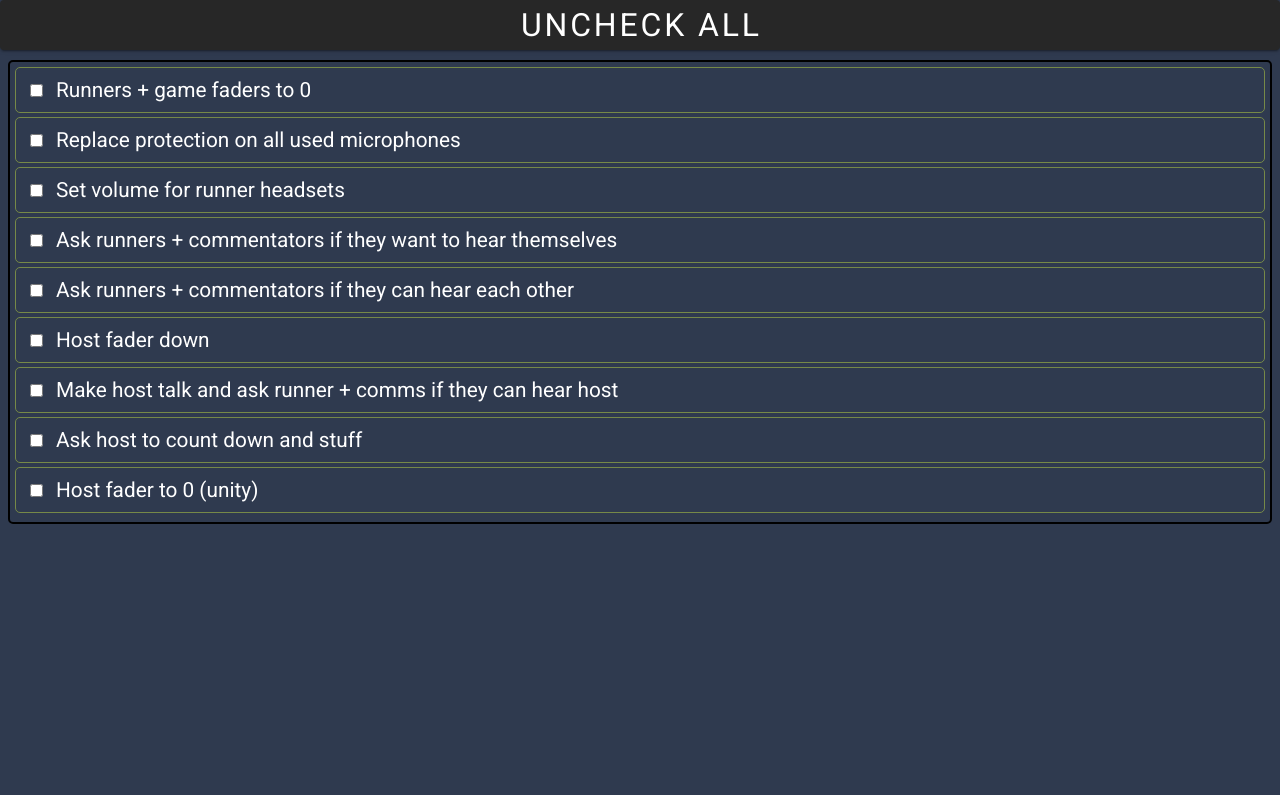
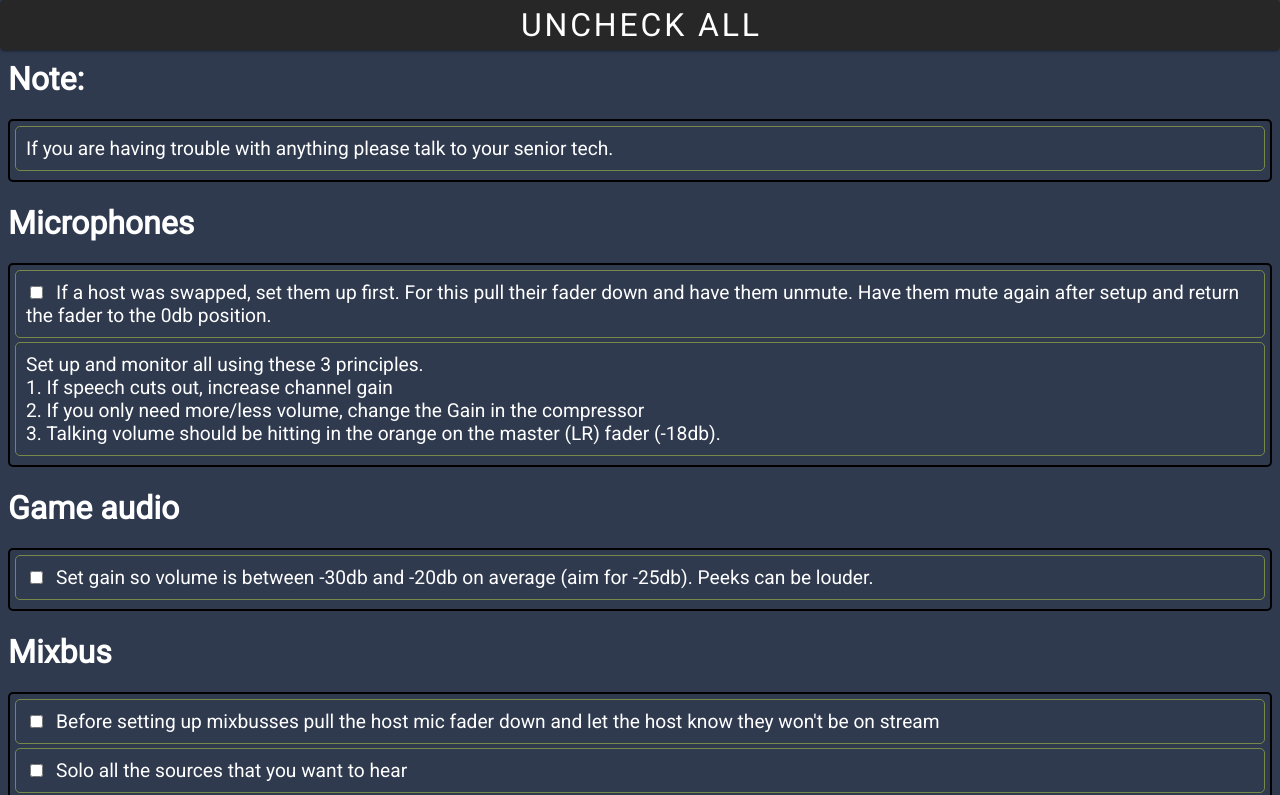
Before and after one commit to BSGmarathon/audiochecklist, a Vue app: page / in a window 1280 px wide. Shown: the top 795 px of the page. Built offline with nearby package versions, Linux system fonts and the light colour scheme; no server answers; the HTML template or start-up script is replaced by a standard one.

Commit message:
Copy new audio checklist

```diff
--- a/src/App.vue
+++ b/src/App.vue
@@ -2,34 +2,52 @@
 import { defineComponent } from 'vue'
 import type { ApplicationData, CheckBox } from '@/applicationTypes';
 import { channel, UNCHECK_EVENT, sendAudioReady } from './pusher';
+import {setAllGameItems, setAllMicItems, setAllMixbusItems} from '@/itemList';
 
 export default defineComponent({
   data (): ApplicationData {
     return {
-      checks: [],
+      items: [],
     };
   },
   created(): void {
-    const items = [
-      'Runners + game faders to 0',
-      'Replace protection on all used microphones',
-      'Set volume for runner headsets',
-      'Ask runners + commentators if they want to hear themselves',
-      'Ask runners + commentators if they can hear each other',
-      'Host fader down',
-      'Make host talk and ask runner + comms if they can hear host',
-      'Ask host to count down and stuff',
-      'Host fader to 0 (unity)',
-      // 'After countdown runner faders up',
-      // 'Slowly fade up game volume',
-    ];
+    this.items.push({
+      header: 'Note:',
+      checks: [
+        {
+          label: 'If you are having trouble with anything please talk to your senior tech.',
+          checked: false,
+          justText: true,
+        },
+      ],
+    });
 
-    for (const item of items) {
-      this.checks.push({
-        label: item,
-        checked: false,
+    const mic: CheckBox[] = [];
+
+    setAllMicItems(mic);
+
+    this.items.push({
+      header: 'Microphones',
+      checks: mic,
     });
-    }
+
+    const game: CheckBox[] = [];
+
+    setAllGameItems(game);
+
+    this.items.push({
+      header: 'Game audio',
+      checks: game,
+    });
+
+    const mixBus: CheckBox[] = [];
+
+    setAllMixbusItems(mixBus);
+
+    this.items.push({
+      header: 'Mixbus',
+      checks: mixBus,
+    });
   },
   mounted() {
     channel.bind(UNCHECK_EVENT, () => {
@@ -40,24 +58,34 @@ export default defineComponent({
     channel.unbind(UNCHECK_EVENT);
   },
   watch: {
-    checks: {
-      deep: true,
-      handler(value: CheckBox[]) {
-        if (value.every((cb) => cb.checked)) {
+    allChecked () {
+      if (this.allChecked) {
         sendAudioReady(true);
       }
     },
   },
+  computed: {
+    allChecked (): boolean {
+      return this.items.every(
+          (item) => item.checks.every((cb) => cb.justText || cb.checked),
+      );
+    },
   },
   methods: {
     uncheckAll (): void {
-      for (const check of this.checks) {
+      for (const item of this.items) {
+        for (const check of item.checks) {
           check.checked = false;
+        }
       }
 
       sendAudioReady(false);
     },
     checkItem(event: Event, check: CheckBox) {
+      if (check.justText) {
+        return;
+      }
+
       event.preventDefault();
       event.stopPropagation();
 
@@ -67,7 +95,7 @@ export default defineComponent({
       // fixes the weird checkbox bug
       requestAnimationFrame(() => {
         // if all the checks used to be checked, send not ready event
-        if (this.checks.every((cb) => cb.checked)) {
+        if (this.allChecked) {
           sendAudioReady(false);
         }
 
@@ -86,14 +114,20 @@ export default defineComponent({
   </header>
 
   <main>
+    <div v-for="(item, i) in items" :key="i">
+      <h1>{{ item.header }}</h1>
       <ul>
         <li :class="{
           'checked': check.checked,
-        }"  v-for="(check, i) in checks" :key="i" @click.prevent="checkItem($event, check)">
+        }"  v-for="(check, i) in item.checks" :key="i" @click.prevent="checkItem($event, check)">
+          <label v-if="check.justText" v-html="check.label"></label>
+          <template v-else>
             <input type="checkbox" :id="`checkbox${i}`" :checked="check.checked" readonly>
             <label :for="`checkbox${i}`">{{ check.label }}</label>
+          </template>
         </li>
       </ul>
+    </div>
   </main>
 </template>
 
@@ -213,7 +247,7 @@ ul {
     margin-bottom: 4px;
     cursor: pointer;
     transition: background-color ease-in-out 250ms;
-    font-size: 1.3em;
+    font-size: 1.2em;
 
     &.checked {
       //color: #ffffff;
--- /dev/null
+++ b/src/itemList.ts
@@ -0,0 +1,85 @@
+import type {CheckBox} from '@/applicationTypes';
+
+export function setAllMicItems(list: CheckBox[]): void {
+    list.push({
+        label: 'If a host was swapped, set them up first. For this pull their fader down and have them unmute. Have them mute again after setup and return the fader to the 0db position.',
+        checked: false,
+        justText: false,
+    });
+    list.push({
+        label: 'Set up and monitor all using these 3 principles.<br>1. If speech cuts out, increase channel gain<br>2. If you only need more/less volume, change the Gain in the compressor<br>3. Talking volume should be hitting in the orange on the master (LR) fader (-18db).',
+        checked: false,
+        justText: true,
+    });
+}
+
+export function setAllGameItems(list: CheckBox[]): void {
+    list.push({
+        label: 'Set gain so volume is between -30db and -20db on average (aim for -25db). Peeks can be louder.',
+        checked: false,
+        justText: false,
+    });
+}
+
+export function setAllMixbusItems(list: CheckBox[]): void {
+    list.push({
+        label: 'Before setting up mixbusses pull the host mic fader down and let the host know they won\'t be on stream',
+        checked: false,
+        justText: false,
+    });
+    list.push({
+        label: 'Solo all the sources that you want to hear',
+        checked: false,
+        justText: false,
+    });
+    list.push({
+        label: 'Enable sends on fader',
+        checked: false,
+        justText: false,
+    });
+    list.push({
+        label: 'Ensure runners, host and commentators hear the following things at a comfortable volume:',
+        checked: false,
+        justText: true,
+    });
+    list.push({
+        label: 'Host',
+        checked: false,
+        justText: false,
+    });
+    list.push({
+        label: 'Commentators',
+        checked: false,
+        justText: false,
+    });
+    list.push({
+        label: 'Themselves (if preferred)',
+        checked: false,
+        justText: false,
+    });
+    list.push({
+        label: 'Game Audio',
+        checked: false,
+        justText: false,
+    });
+    list.push({
+        label: 'Other runners',
+        checked: false,
+        justText: false,
+    });
+    list.push({
+        label: '<strong>NOTE:</strong> Commentators (including online) and Host will hear game audio after the run is live, keep this in mind.',
+        checked: false,
+        justText: true,
+    });
+    list.push({
+        label: 'Disable sends on fader',
+        checked: false,
+        justText: false,
+    });
+    list.push({
+        label: 'Return the host fader to the 0db position.',
+        checked: false,
+        justText: false,
+    });
+}
```
Also changed, not shown: src/applicationTypes.ts (+7 -1 lines). Lines whose indentation alone changed are shown as unchanged.
